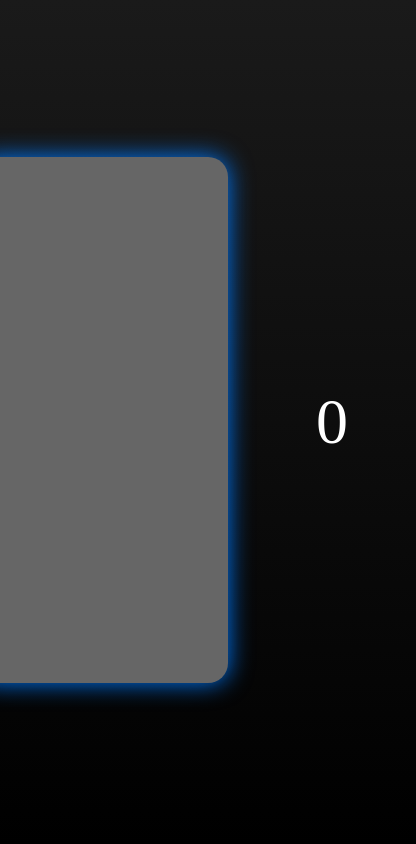
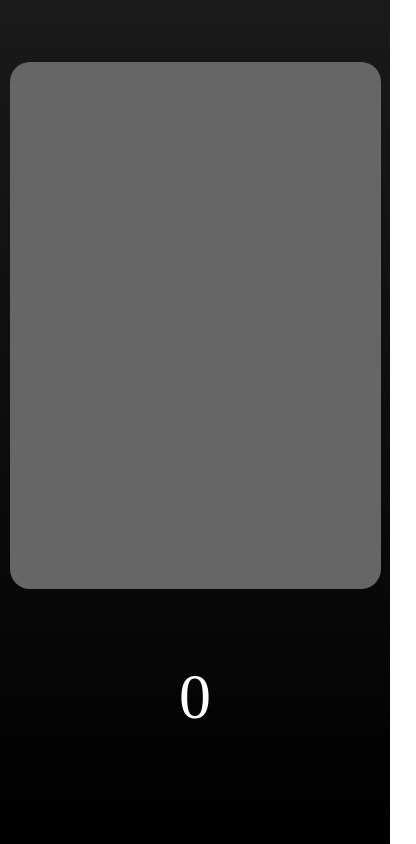
Before and after one commit to RunAtTekky/Word-Frequency, a plain HTML site: page index.html in a window 390 px wide. Shown: the whole page, 416 px wide, since content can reach past the window. Drawn offline with Linux system fonts and the light colour scheme.

Commit message:
css: Media query and meta tag to make website responsive

```diff
--- a/index.html
+++ b/index.html
@@ -2,10 +2,10 @@
 <html>
 
 <head>
+	<meta name="viewport" content="width=device-width, initial-scale=1.0">
 	<title>
 		Word Frequency
 	</title>
-
 	<link rel="stylesheet" href="styles.css">
 </head>
 
--- a/styles.css
+++ b/styles.css
@@ -38,3 +38,15 @@ body {
 	align-items: center;
 	justify-content: center;
 }
+
+@media (max-width: 768px) {
+	body {
+		flex-direction: column;
+	}
+
+	#txt_input {
+		width: 90vw;
+		height: 60vh;
+		box-shadow: none;
+	}
+}
```
